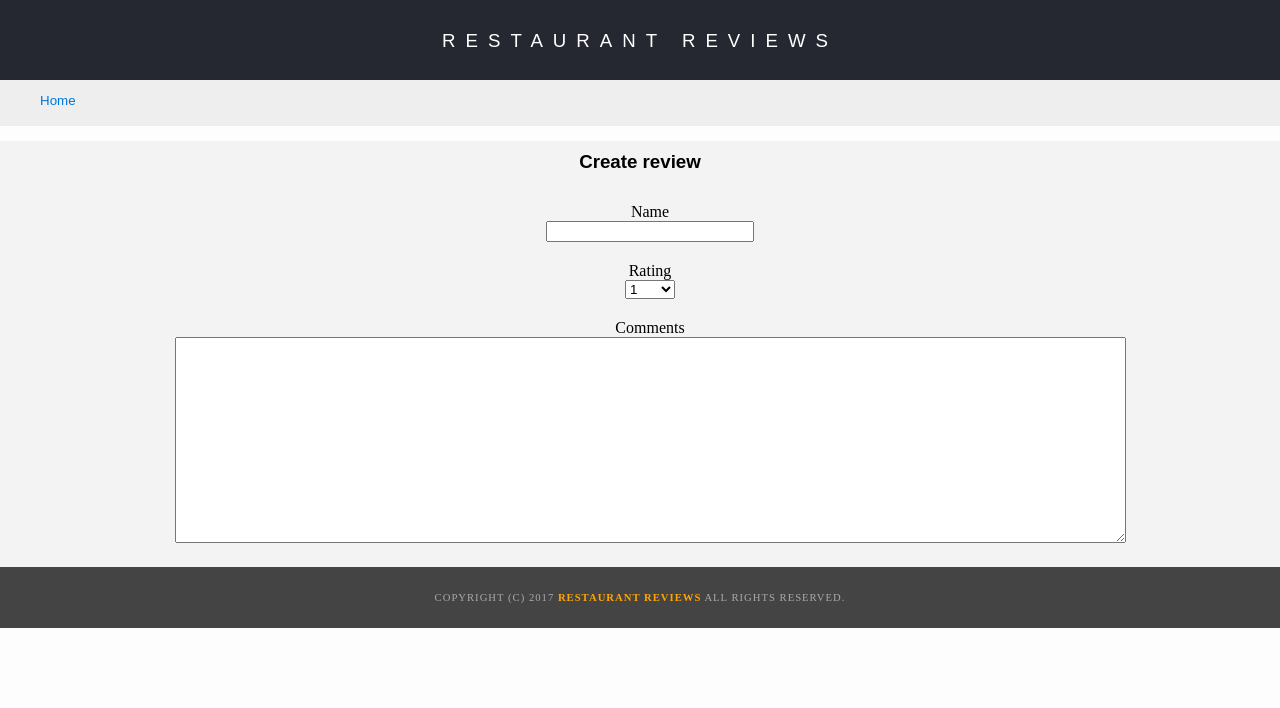
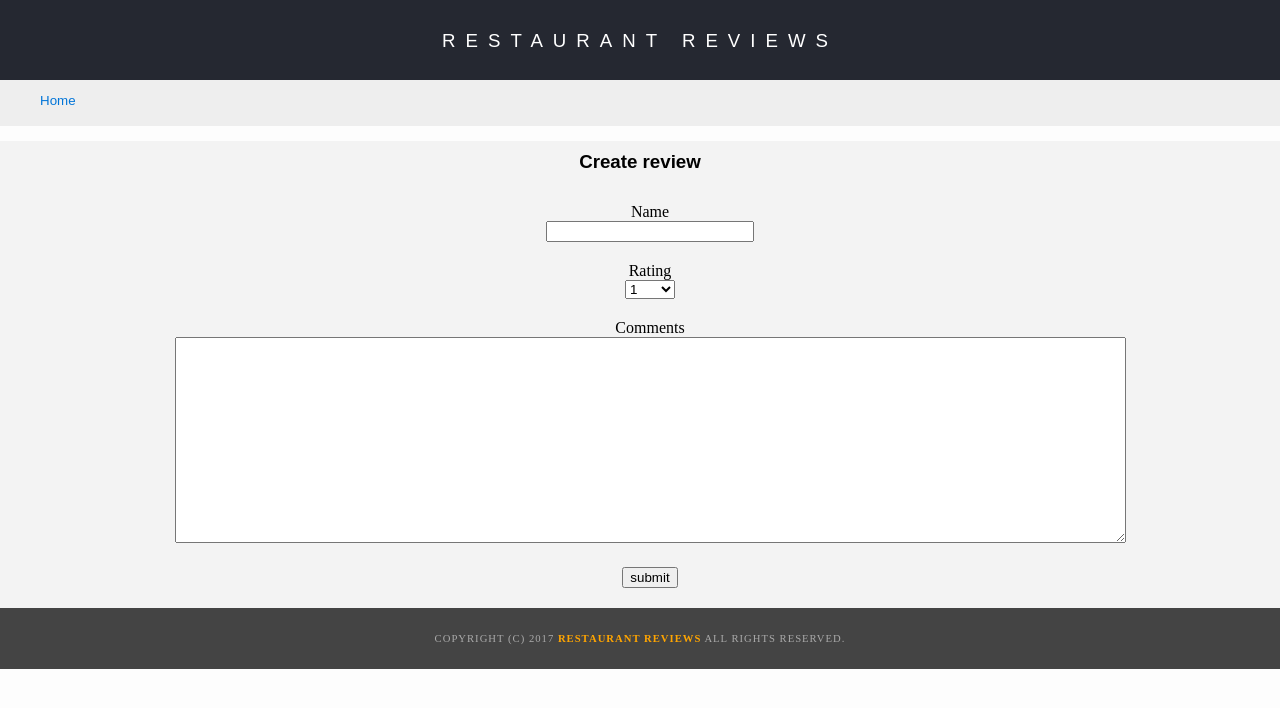
Before and after one commit to binary-idiot/mws-restaurant-rework, a website: page review.html in a window 1280 px wide. Drawn offline with nearby package versions, Linux system fonts and the light colour scheme.

Commit message:
Add submit button to review form

```diff
--- a/review.html
+++ b/review.html
@@ -38,7 +38,7 @@
 	<main id="maincontent">
 		<!-- Start review form -->
 		<section role="form" aria-labelledby="form-title">
-			<form id="review-form">
+			<form id="review-form" action="javascript:handleFormSubmit();">
 				<h3 id="form-title"></h3>
 				<div id="name-container" class="field-container">
 					<label for="review-name" id="review-name-label">Name</label>
@@ -57,6 +57,9 @@
 				<div id="comments-container" class="field-container">
 					<label for="review-comments">Comments</label>
 					<textarea id="review-comments" class="form-field" name="comments" role="textbox" contenteditable="true" aria-labeledby="review-comments-label" aria-multiline="true"></textarea>
+				</div>
+				<div id="submit-container" class="field-container">
+					<input id="review-submit" type="submit" name="submit" value="submit">
 				</div>
 			</form>
 		</section>
--- a/src/js/review.js
+++ b/src/js/review.js
@@ -91,3 +91,7 @@ let restaurant,
 	breadcrumb.appendChild(liReview);
 
 }
+
+handleFormSubmit = () => {
+	console.log("Form submitted");
+}
```
Also changed, not shown: js/review.js (+1 -1 lines), 1 other file.
